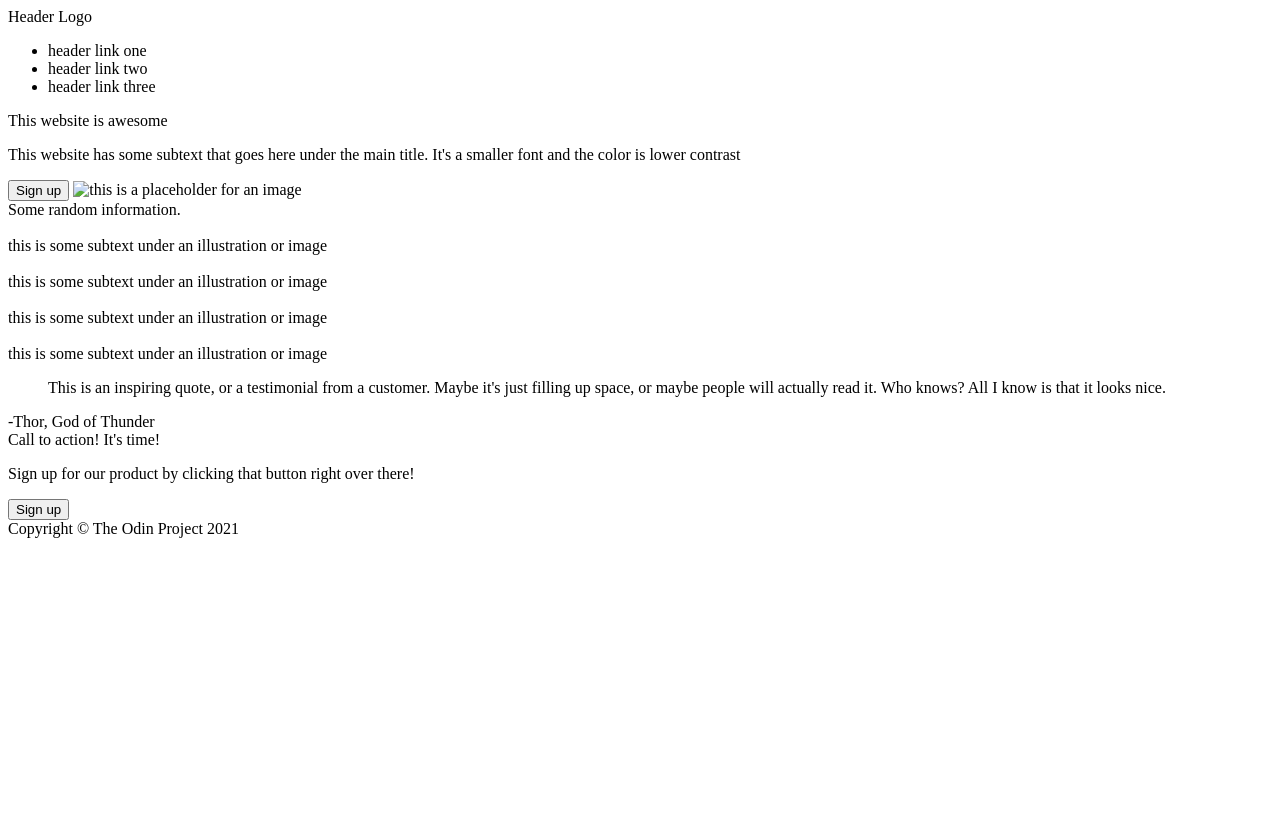
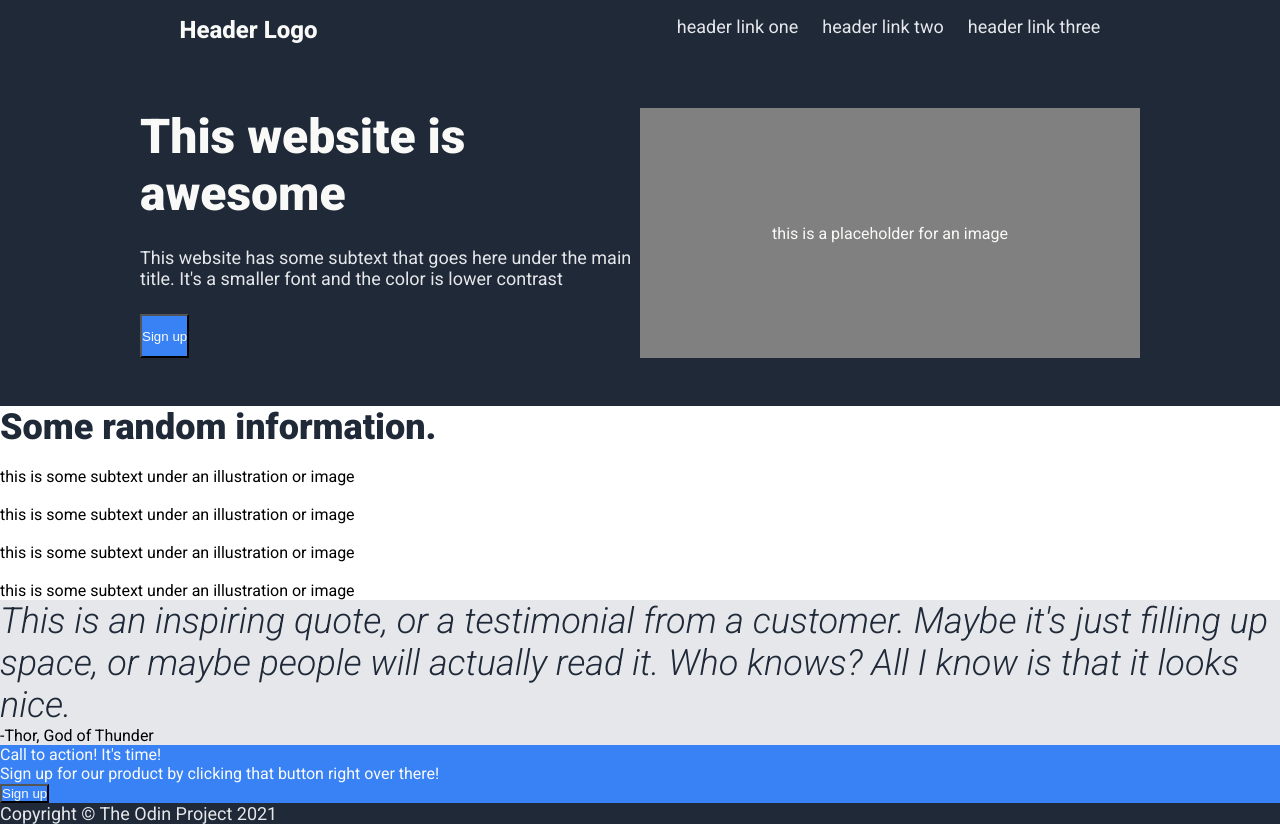
Before and after one commit to LukeRobinson0137/odin-landing-page, a plain HTML site: page index.html in a window 1280 px wide. Before the commit the page ends 800 px from the top, so only its background shows below. Drawn offline with Linux system fonts and the light colour scheme.

Commit message:
Add styles.css and update index.html
Added styles.css that styles the hero section of this project.
Also changed classes for most html elements to make it more clearer
whats being styled.

```diff
--- a/index.html
+++ b/index.html
@@ -4,24 +4,32 @@
     <meta charset="UTF-8">
     <meta name="viewport" content="width=device-width, initial-scale=1.0">
     <title>Odin Landing Page</title>
+    <link rel="stylesheet" href="styles.css">
+    <link rel="preconnect" href="https://fonts.googleapis.com">
+<link rel="preconnect" href="https://fonts.gstatic.com" crossorigin>
+<link href="https://fonts.googleapis.com/css2?family=Roboto:ital,wght@0,100..900;1,100..900&display=swap" rel="stylesheet">
 </head>
 <body>
-    <section class="section-1">
+    <section class="hero">
         <header>
-            <div>Header Logo</div>
-            <ul>
+            <div class="header-logo">Header Logo</div>
+            <ul class="header-link">
                 <li class="link-one">header link one</li>
                 <li class="link-two"> header link two</li>
                 <li class="link-three">header link three</li>
             </ul>
         </header>
-        <div class="hero-text">This website is awesome</div>
-        <p class="hero-p">This website has some subtext that goes here under the main title. It's a smaller font and the color is lower contrast</p>
-        <button class="sign-up-1">Sign up</button>
-        <img alt="this is a placeholder for an image">
+        <div class="hero-container">
+            <div class="hero-text-container">
+        <div class="hero-main">This website is awesome</div>
+        <p class="hero-secondary">This website has some subtext that goes here under the main title. It's a smaller font and the color is lower contrast</p>
+        <button class="button">Sign up</button>
+        </div>
+        <div class="img-placeholder">this is a placeholder for an image</div>
+        </div>
     </section>
-    <section class="section-2">
-        <div class="information">Some random information.</div>
+    <section class="information">
+        <div class="information-header">Some random information.</div>
         <img class="square-img">
         <div class="text">this is some subtext under an illustration or image</div>
         <img class="square-img">
@@ -31,20 +39,20 @@
         <img class="square-img">
         <div class="text">this is some subtext under an illustration or image</div>
     </section>
-    <section class="section-3">
-        <blockquote>
-            This is an inspiring quote, or a testimonial from a customer. Maybe it's just filling up space, or maybe people will actually read it. Who knows? All I know is that it looks nice.
-        </blockquote>
+    <section class="quote">
+        <p>
+            <em>This is an inspiring quote, or a testimonial from a customer. Maybe it's just filling up space, or maybe people will actually read it. Who knows? All I know is that it looks nice.</em>
+        </p>
         <div class="quoter">-Thor, God of Thunder</div>
     </section>
-    <section class="section-4">
-        <div class="action">
+    <section class="call-to-action">
+        <div>
             Call to action! It's time!
         </div>
-        <p class="action-p">
+        <p>
             Sign up for our product by clicking that button right over there!
         </p>
-        <button class="sign-up-2">Sign up</button>
+        <button class="button">Sign up</button>
     </section>
     <footer class="footer">
         <div class="copyright">
--- /dev/null
+++ b/styles.css
@@ -0,0 +1,95 @@
+* {
+    margin: 0;
+    padding: 0;
+    box-sizing: border-box;
+}
+
+body {
+    font-family: 'Roboto', sans-serif;
+    display: flex;
+    flex-direction: column;
+}
+
+.hero, .footer {
+    background-color: #1f2937;
+}
+
+.hero-main {
+    font-size: 48px;
+    color: #f9faf8;
+    font-weight: 900;
+}
+
+.hero-secondary, .header-link, footer {
+    font-size: 18px;
+    color: #E5e7eb;
+}
+
+.header-logo {
+    font-size: 24px;
+    color: #f9faf8;
+    font-weight: 800;
+}
+
+.button, .call-to-action {
+    background-color: #3882f6;
+    color:#f9faf8;
+}
+
+.information-header {
+    font-size: 36px;
+    color: #1f2937;
+    font-weight: 900;
+}
+
+.quote {
+    background-color: #E5e7eb;
+}
+
+.quote > p {
+    font-size: 36px;
+    color: #1f2937;
+    font-weight: 300;
+}
+
+.hero {
+    display: flex;
+    flex-direction: column;
+}
+
+ul {
+    list-style: none;
+}
+
+header {
+    display: flex;
+    justify-content: space-around;
+    padding: 16px 0;
+}
+
+.header-link {
+    display: flex;
+    gap: 24px;
+}
+
+.hero-container {
+    display: flex;
+    justify-content: center;
+    padding: 48px 48px;
+}
+
+.hero-text-container {
+    display: flex;
+    flex-wrap: wrap;
+    max-width: 500px;
+}
+
+.img-placeholder {
+    display: flex;
+    justify-content: center;
+    background-color: grey;
+    height: 250px;
+    width: 500px;
+    align-items: center;
+    color:#f9faf8;
+}
```
